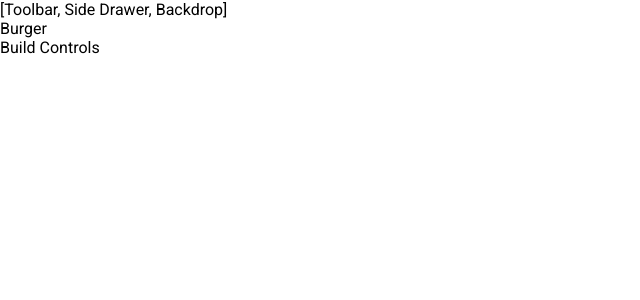
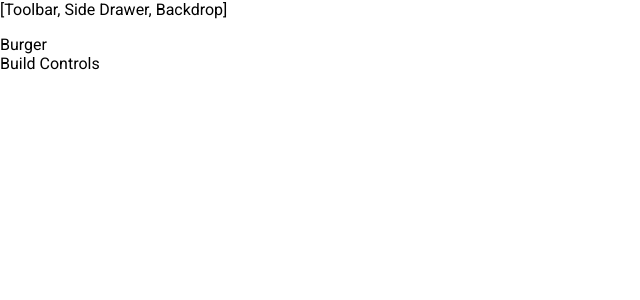
Before and after one commit to tommywilczek/Burger-Builder-React-App, a React (Create React App) app: page / in a window 1280 px wide. Shown: the top 300 px of the page, without its empty margins (0-640 px from the left). Built offline with nearby package versions, Linux system fonts and the light colour scheme.

Commit message:
Added styling to Layout component

```diff
--- a/src/components/Layout/Layout.js
+++ b/src/components/Layout/Layout.js
@@ -1,9 +1,11 @@
 import React, { Fragment } from 'react';
+
+import classes from './Layout.module.css';
 
 const layout = (props) => (
     <Fragment>
         <div>[Toolbar, Side Drawer, Backdrop]</div>
-        <main>
+        <main className={classes.Content}>
             {props.children}
         </main>
     </Fragment>
--- /dev/null
+++ b/src/components/Layout/Layout.module.css
@@ -0,0 +1,3 @@
+.Content {
+    margin-top: 16px;
+}
```
